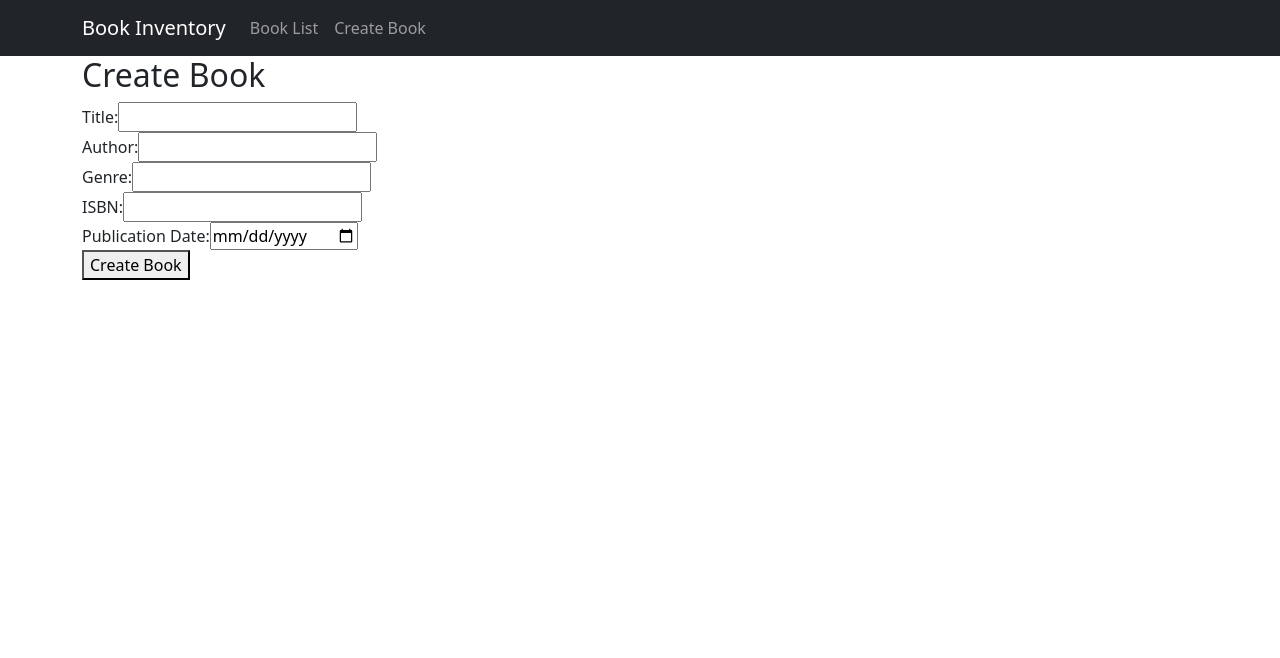
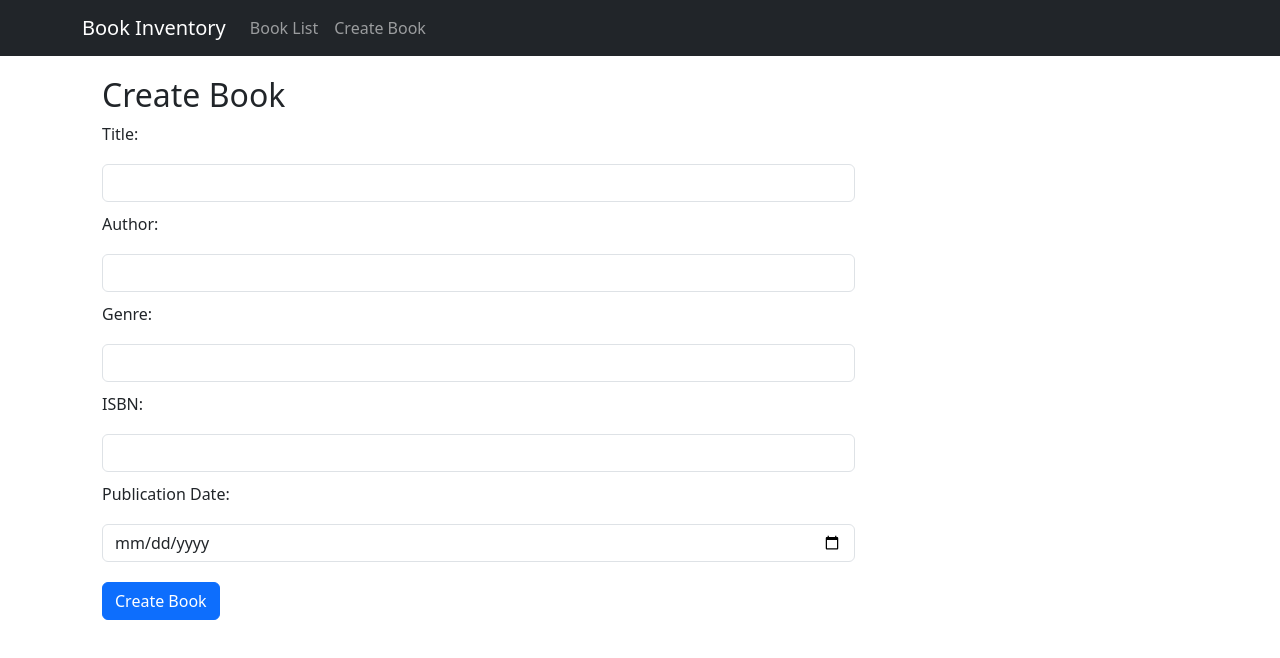
Before and after one commit to serenalicf/book-frontend, a React (Create React App) app: page /books/create in a window 1280 px wide. Shown: the top 658 px of the page. Built offline with nearby package versions, Linux system fonts and the light colour scheme.

Commit message:
update UI

```diff
--- a/public/index.html
+++ b/public/index.html
@@ -15,6 +15,7 @@
       user's mobile device or desktop. See https://developers.google.com/web/fundamentals/web-app-manifest/
     -->
     <link rel="manifest" href="%PUBLIC_URL%/manifest.json" />
+    <link rel="stylesheet" href="https://cdnjs.cloudflare.com/ajax/libs/font-awesome/5.15.4/css/all.min.css">
     <!--
       Notice the use of %PUBLIC_URL% in the tags above.
       It will be replaced with the URL of the `public` folder during the build.
--- a/src/App.css
+++ b/src/App.css
@@ -38,56 +38,6 @@
 }
 
 
-/* CSS for BookList Layout */
-
-/* Container styling */
-.book-list-container {
-  max-width: 800px;
-  margin: 0 auto;
-  padding: 20px;
-}
-
-/* Table styling */
-.book-table {
-  width: 100%;
-  border-collapse: collapse;
-  margin-top: 20px;
-}
-
-.book-table th, .book-table td {
-  border: 1px solid #ccc;
-  padding: 10px;
-  text-align: left;
-}
-
-.book-table th {
-  background-color: #f2f2f2;
-}
-
-/* Header styling */
-.book-list-header {
-  font-size: 24px;
-  font-weight: bold;
-  margin-bottom: 10px;
-}
-
-/* Search container styling */
-.search-container {
-  margin-bottom: 20px;
-}
-
-.search-container input[type="text"], .search-container select {
-  padding: 5px;
-  margin-right: 10px;
-}
-
-.search-container button {
-  padding: 5px 10px;
-  background-color: #007bff;
-  color: white;
-  border: none;
-  cursor: pointer;
-}
 
 /* Responsive Styles for Specific Devices */
 @media only screen and (max-width: 600px) {
--- /dev/null
+++ b/src/BookList.css
@@ -0,0 +1,19 @@
+.search-container {
+    padding: 20px;
+}
+
+.search-container Form.Group {
+    margin-bottom: 15px;
+}
+
+.search-container Form.Control {
+    width: 100%;
+}
+
+.search-container Button {
+    margin-top: 10px;
+}
+
+.export-button {
+    margin-top: 10px;
+}
--- /dev/null
+++ b/src/CreateBookForm.css
@@ -0,0 +1,12 @@
+.form-container {
+    padding: 20px;
+}
+
+.form-input {
+    width: 70%;
+    margin: 10px 0;
+}
+
+.submit-button {
+    margin: 10px 0;
+}
--- a/src/components/CreateBookForm.jsx
+++ b/src/components/CreateBookForm.jsx
@@ -1,5 +1,7 @@
 import React, { useState } from 'react';
+import { Form, Button, Alert } from 'react-bootstrap';
 import axios from 'axios';
+import '../CreateBookForm.css';
 
 const CreateBookForm = () => {
     const [title, setTitle] = useState('');
@@ -35,13 +37,10 @@ const CreateBookForm = () => {
             }
         } catch (error) {
             if (error.response) {
-                // Server responded with a status other than 200 range
                 setMessage(`Error: ${error.response.data}`);
             } else if (error.request) {
-                // Request was made but no response was received
                 setMessage('Error: No response received from the server.');
             } else {
-                // Something happened in setting up the request that triggered an error
                 setMessage(`Error: ${error.message}`);
             }
             console.error('There was an error creating the book!', error);
@@ -49,62 +48,64 @@ const CreateBookForm = () => {
     };
 
     return (
-        <div className="form-container">
+        <div className="form-container" style={{ padding: '20px' }}>
             <h2>Create Book</h2>
-            <form onSubmit={handleSubmit}>
-                <div>
-                    <label htmlFor="title">Title:</label>
-                    <input
+            <Form onSubmit={handleSubmit}>
+                <Form.Group controlId="title">
+                    <Form.Label>Title:</Form.Label>
+                    <Form.Control
                         type="text"
-                        id="title"
                         value={title}
                         onChange={(e) => setTitle(e.target.value)}
                         required
+                        className="form-input"
                     />
-                </div>
-                <div>
-                    <label htmlFor="author">Author:</label>
-                    <input
+                </Form.Group>
+                <Form.Group controlId="author">
+                    <Form.Label>Author:</Form.Label>
+                    <Form.Control
                         type="text"
-                        id="author"
                         value={author}
                         onChange={(e) => setAuthor(e.target.value)}
                         required
+                        className="form-input"
                     />
-                </div>
-                <div>
-                    <label htmlFor="genre">Genre:</label>
-                    <input
+                </Form.Group>
+                <Form.Group controlId="genre">
+                    <Form.Label>Genre:</Form.Label>
+                    <Form.Control
                         type="text"
-                        id="genre"
                         value={genre}
                         onChange={(e) => setGenre(e.target.value)}
                         required
+                        className="form-input"
                     />
-                </div>
-                <div>
-                    <label htmlFor="isbn">ISBN:</label>
-                    <input
+                </Form.Group>
+                <Form.Group controlId="isbn">
+                    <Form.Label>ISBN:</Form.Label>
+                    <Form.Control
                         type="text"
-                        id="isbn"
                         value={isbn}
                         onChange={(e) => setIsbn(e.target.value)}
                         required
+                        className="form-input"
                     />
-                </div>
-                <div>
-                    <label htmlFor="publicationDate">Publication Date:</label>
-                    <input
+                </Form.Group>
+                <Form.Group controlId="publicationDate">
+                    <Form.Label>Publication Date:</Form.Label>
+                    <Form.Control
                         type="date"
-                        id="publicationDate"
                         value={publicationDate}
                         onChange={(e) => setPublicationDate(e.target.value)}
                         required
+                        className="form-input"
                     />
-                </div>
-                <button type="submit">Create Book</button>
-            </form>
-            {message && <p>{message}</p>}
+                </Form.Group>
+                <Button variant="primary" type="submit" className="submit-button">
+                    Create Book
+                </Button>
+            </Form>
+            {message && <Alert variant="success">{message}</Alert>}
         </div>
     );
 };
```
Also changed, not shown: src/components/BookList.jsx (+67 -13 lines).
